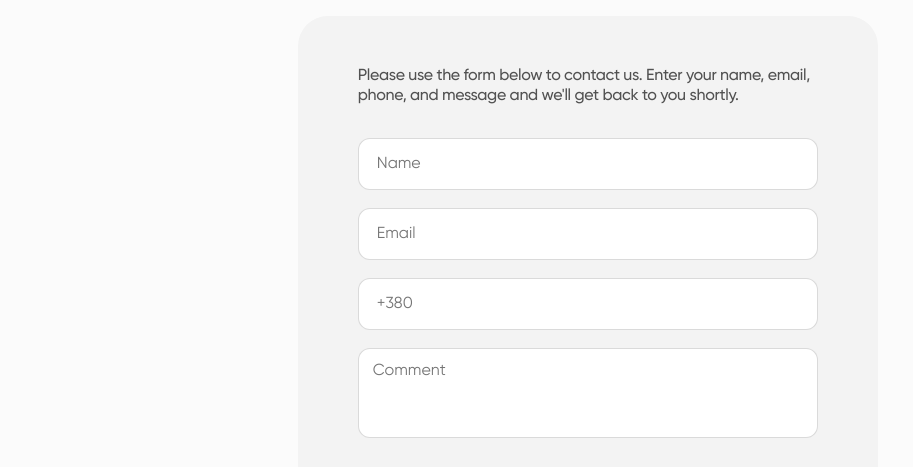
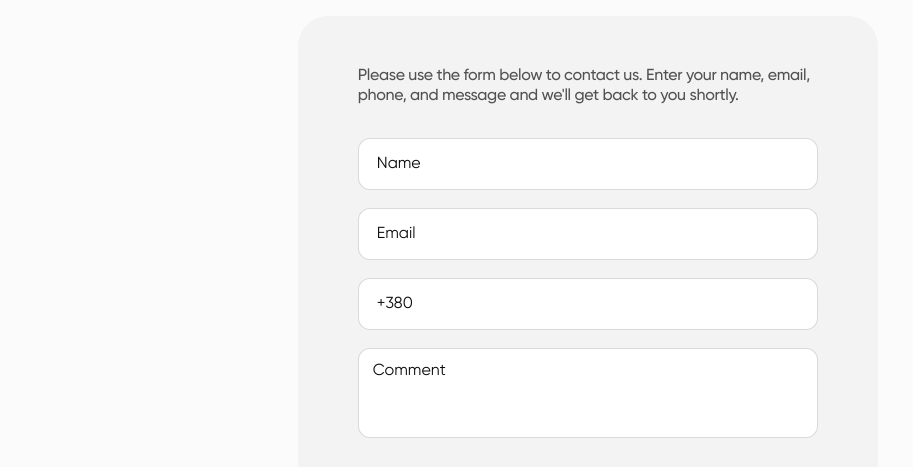
Before and after one commit to DenysOvsiienko/105-cyber-solutions-team-project, a website built with Vite: page src/index.html in a window 1280 px wide. Shown: the part 2240-2707 px from the top of the page, 0-913 px from the left. Built offline with nearby package versions, Linux system fonts and the light colour scheme; files whose address does not match are found by name.

Commit message:
update contact-us css

```diff
--- a/src/css/contact-us.css
+++ b/src/css/contact-us.css
@@ -62,6 +62,13 @@
   transition: border-color 250ms cubic-bezier(0.4, 0, 0.2, 1);
 }
 
+.contact-form-input::placeholder {
+  font-weight: 400;
+  font-size: 16px;
+  line-height: 1.25;
+  color: #0c0c0c;
+}
+
 .contact-form-input:focus,
 .contact-form-input:valid {
   border-color: #3350e9;
@@ -82,6 +89,13 @@
   height: 84px;
   transition: border-color 250ms cubic-bezier(0.4, 0, 0.2, 1);
   outline: transparent;
+}
+
+.textarea-box::placeholder {
+  font-weight: 400;
+  font-size: 16px;
+  line-height: 1.25;
+  color: #0c0c0c;
 }
 
 .textarea-box:focus {
```
